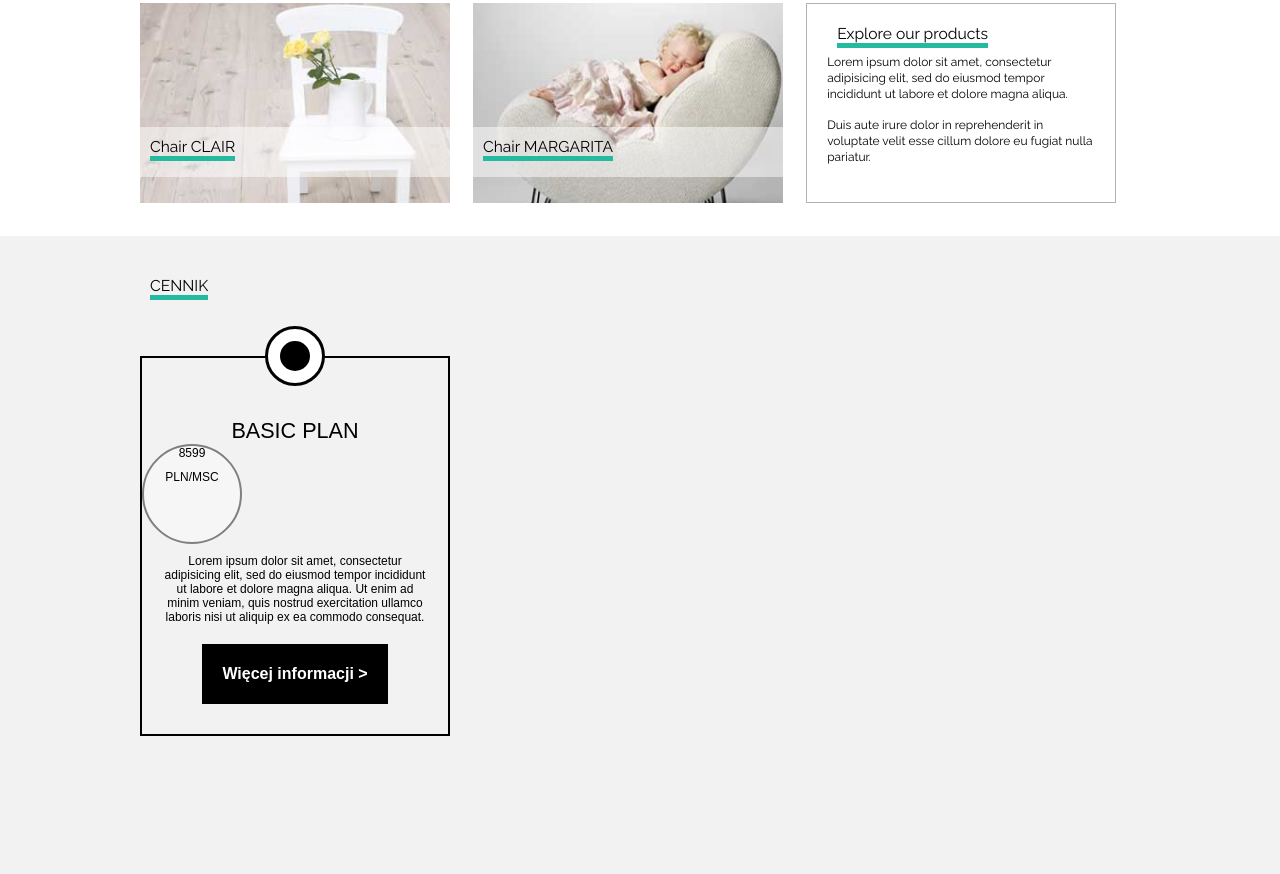
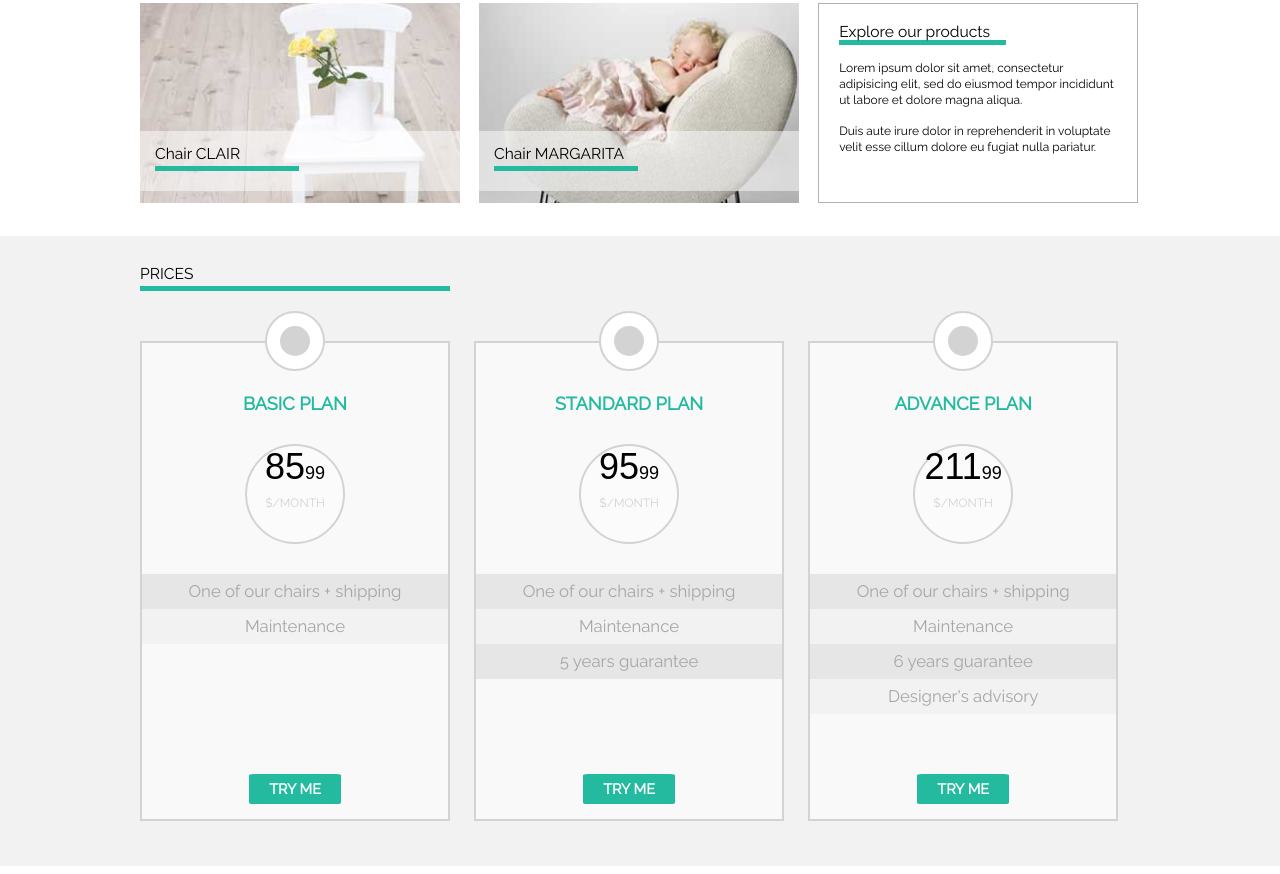
Before and after one commit to alicjaotto/sitONchair_website, a plain HTML site: page index.html in a window 1280 px wide. Shown: the part 417-1291 px from the top of the page. Drawn offline with Linux system fonts and the light colour scheme.

Commit message:
almost finished offer section and started contact form

```diff
--- a/css/style.css
+++ b/css/style.css
@@ -55,7 +55,7 @@ header, footer, section {
 
 .description {
     width: 100%;
-    height: 50px;
+    height: 60px;
     position: absolute;
     background-color: rgba(255,255,255, 0.5);
     margin-top: 40%;
@@ -63,11 +63,10 @@ header, footer, section {
 
 .description_titles {
     border-bottom: 5px solid #24ba9f;
-    font-size: 1.3em;
-    line-height: 40px;
-    margin: 15px 0 25px 10px;
+    font-size: 1.3rem;
+    line-height: 25px;
+    margin: 10px 0 0 15px;
     font-weight: 500;
-
 }
 /* HEADER */
 
@@ -151,9 +150,9 @@ nav ul.submenu span:after {
 
 /* SECTION SLIDER */
 #slider {
-  background: -moz-linear-gradient(top, rgba(0,0,0,0) 0%, rgba(0,0,0,0) 73%, rgba(0,0,0,0) 75%, rgba(0,0,0,0.23) 100%); /* FF3.6-15 */
-  background: -webkit-linear-gradient(top, rgba(0,0,0,0) 0%,rgba(0,0,0,0) 73%,rgba(0,0,0,0) 75%,rgba(0,0,0,0.23) 100%); /* Chrome10-25,Safari5.1-6 */
-  background: linear-gradient(to bottom, rgba(0,0,0,0) 0%,rgba(0,0,0,0) 73%,rgba(0,0,0,0) 75%,rgba(0,0,0,0.23) 100%); /* W3C, IE10+, FF16+, Chrome26+, Opera12+, Safari7+ */
+  background: -moz-linear-gradient(top, rgba(0,0,0,0) 0%, rgba(0,0,0,0) 73%, rgba(0,0,0,0) 75%, rgba(0,0,0,0.15) 100%); /* FF3.6-15 */
+  background: -webkit-linear-gradient(top, rgba(0,0,0,0) 0%,rgba(0,0,0,0) 73%,rgba(0,0,0,0) 75%,rgba(0,0,0,0.15) 100%); /* Chrome10-25,Safari5.1-6 */
+  background: linear-gradient(to bottom, rgba(0,0,0,0) 0%,rgba(0,0,0,0) 73%,rgba(0,0,0,0) 75%,rgba(0,0,0,0.15) 100%); /* W3C, IE10+, FF16+, Chrome26+, Opera12+, Safari7+ */
   filter: progid:DXImageTransform.Microsoft.gradient( startColorstr='#00000000', endColorstr='#3b000000',GradientType=0 ); /* IE6-9 */
 
 }
@@ -216,13 +215,18 @@ nav ul.submenu span:after {
 }
 /* SECTION PRODUCTS */
 
+
 .product_img_box {
-    width: 31%;
+    width: 32%;
     height: 200px;
     position: relative;
     /*position: absolute;*/
     display: inline-block;
-    margin: 30px 20px 30px 0;
+    margin: 30px 16px 30px 0;
+}
+
+.product_img_box p{
+    width: 45%;
 }
 
 .first_img, .second_img {
@@ -241,7 +245,7 @@ nav ul.submenu span:after {
 .product_frame {
     border: 1px solid;
     border-color: rgba(0,0,0,0.3);
-    width: 31%;
+    width: 32%;
     height: 200px;
     display: inline-block;
     margin: 30px 0 30px 0;
@@ -249,55 +253,83 @@ nav ul.submenu span:after {
     vertical-align: top;
 }
 
+
+.product_frame .description_titles {
+    width: 60%;
+    margin-left: 0;
+}
+
 .product_frame p {
     line-height: 16px;
     margin-bottom: 15px;
+}
 
-}
 
 /* SECTION OFFER */
 
 #offer {
-    background-color: #f2f2f2;
-    height: 800px;
-    padding-top: 30px;
+    background-color: hsl(0, 0%, 95%);
+    height: 630px;
+    padding-top: 15px;
     padding-bottom: 30px;
 }
 
+#offer .description_titles {
+    width: 31%;
+    margin-left: 0;
+}
 /* wrappery*/
+.offer_box {
+    width:31%;
+    height: auto;
+    display: inline-block;
+    margin-right: 21px;
+}
+
+
+
 .wrapper {
-  width: 31%;
-  height: 380px;
+  width: 100%;
+  height: 480px;
   position: relative;
-  position: absolute;
-  border: 2px solid black;
+  border: 2px solid lightgrey;
   margin-top: 50px;
   margin-bottom: 50px;
   text-align: center;
-  font-family: sans-serif;
-  display: inline-block;
+  background-color: hsl(0, 0%, 97.5%);
+  vertical-align: baseline;
+  /*rgba(255,255,255, 0.25);*/
+}
+
+.wrapper:hover {
+    border: 2px solid #24ba9f;
+    background-color: #24ba9f;
 
 }
 
 .circleEmpty {
   width: 60px;
   height: 60px;
-  border: 3px solid black;
+  border: 2px solid lightgrey;
   border-radius: 50%;
   position: relative;
   position:absolute;
   background-color: white;
   margin: auto;
-  top: -380px;
+  top: -480px;
   bottom: 0;
   left: 0;
   right: 0;
+}
+.cirleEmpty:hover {
+    border: 2px solid #24ba9f;
+    background-color: #24ba9f;
 }
 
 .circleFull {
   width: 30px;
   height: 30px;
-  background-color: black;
+  background-color: lightgray;
   border-radius: 50%;
   margin: auto;
   top: 0;
@@ -307,41 +339,93 @@ nav ul.submenu span:after {
   position: absolute;
 }
 
-.wrapper h1 {
+.wrapper h3 {
   text-transform: uppercase;
-  font-size: 1.8em;
-  font-weight: 300;
-  margin-top: 60px;
+  font-size: 1.5rem;
+  font-weight: 600;
+  margin-top: 50px;
+  margin-bottom: 30px;
+  color: #24ba9f;
 }
 
 .circle_price {
-    border: 2px solid grey;
+    border: 2px solid lightgrey;
     border-radius: 50%;
     height: 100px;
     width: 100px;
     background-color: rgba(255,255,255, 0.3);
+    /*position: absolute;*/
+    margin: 0 auto;
+}
+
+.circle_price p {
+    color: lightgrey;
+    font-size: 1rem;
+    text-transform: uppercase;
 }
 
 .wrapper p {
-  box-sizing: border-box;
-  padding-left: 20px;
-  padding-right: 20px;
-  padding-top: 10px;
-  padding-bottom: 20px;
-  font-weight: 200;
+    width: 100%;
+    line-height: 30px;
+    font-size: 1rem;
+    color: lightgrey;
 }
 
 .wrapper a {
-  display: inline-block;
-  background-color: black;
-  padding: 0 20px;
-  color: white;
-  height: 60px;
-  line-height: 60px;
-  font-size: 16px;
-  text-decoration: none;
-  font-weight: bold;
+    display: inline-block;
+    background-color: #24ba9f;
+    padding: 0 20px;
+    color: white;
+    height: 30px;
+    line-height: 30px;
+    font-size: 1.2rem;
+    text-decoration: none;
+    font-weight: bold;
+    border-radius: 5%;
+    position: absolute;
+    right: 35%;
+    bottom: 15px;
 }
 
+.wrapper ul {
+    margin-top: 30px;
+    position: absolute;
+    width:100%;
+}
 
-/* SECTION */
+.wrapper ul li {
+    line-height: 35px;
+    font-size: 1.4rem;
+    color: #a6a6a6;
+    text-align: center;
+    background-color: #f2f2f2;
+}
+
+.wrapper ul li:nth-of-type(2n+1) {
+    background-color: #e6e6e6;
+}
+.text_big {
+    font-size: 3rem;
+    font-family: Arial;
+    padding-top: 20px;
+}
+
+sub {
+    font-size: 1.5rem;
+}
+/* SECTION contact*/
+#contact {
+    width: 100%;
+    background-color: white;
+    padding-top: 15px;
+    height: 650px;
+}
+
+#contact .description_titles {
+    width: 31%;
+    margin-left: 0;
+}
+
+form>div {
+    display: inline-block;
+}
--- a/index.html
+++ b/index.html
@@ -64,17 +64,17 @@
 
             <div class="product_img_box first_img">
                 <div class="description">
-                    <span class="description_titles">Chair CLAIR</span>
+                    <p class="description_titles">Chair CLAIR</p>
                 </div>
             </div>
 
             <div class="product_img_box second_img">
                 <div class="description">
-                    <span class="description_titles">Chair MARGARITA</span>
+                    <p class="description_titles">Chair MARGARITA</p>
                 </div>
             </div>
             <div class="product_frame">
-                <span class="description_titles">Explore our products</span>
+                <p class="description_titles">Explore our products</p>
                 <p>Lorem ipsum dolor sit amet, consectetur adipisicing elit, sed do eiusmod tempor incididunt ut labore et dolore magna aliqua.
                 </p>
                 <p>Duis aute irure dolor in reprehenderit in voluptate velit esse cillum dolore eu fugiat nulla pariatur.
@@ -86,29 +86,88 @@
 
     <section id="offer">
         <div class="container">
-            <div>
-                <span class="description_titles">CENNIK</span>
+            <p class="description_titles">PRICES</p>
+            <div class="offer_box">
+                <div class="wrapper">
+                    <div class="circleEmpty">
+                        <div class="circleFull">
+                        </div>
+                    </div>
+                    <h3>basic plan</h3>
+                    <div class="circle_price">
+                        <span class="text_big">85<sub>99</sub></span>
+                        <p>$/month</p>
+                    </div>
+                    <ul>
+                        <li>One of our chairs + shipping</li>
+                        <li>Maintenance</li>
+                    </ul>
+
+                    <a href="http://google.com" target="blank" title="zobacz więcej informacji">TRY ME</a>
+                </div>
             </div>
-            <div class="wrapper">
-                <div class="circleEmpty">
-                    <div class="circleFull">
+
+
+            <div class="offer_box">
+                <div class="wrapper">
+                    <div class="circleEmpty">
+                        <div class="circleFull">
+                        </div>
                     </div>
+                    <h3>standard plan</h3>
+                    <div class="circle_price">
+                        <span class="text_big">95<sub>99</sub></span>
+                        <p>$/month</p>
+                    </div>
+                    <ul>
+                        <li>One of our chairs + shipping</li>
+                        <li>Maintenance</li>
+                        <li>5 years guarantee</li>
+                    </ul>
+
+                    <a href="http://google.com" target="blank" title="zobacz więcej informacji">TRY ME</a>
                 </div>
-                <h1>basic plan</h1>
-                <div class="circle_price">
-                    <span class="">85<span class="">99</span></span>
-                    <p>PLN/MSC</p>
+            </div>
+
+            <div class="offer_box">
+                <div class="wrapper">
+                    <div class="circleEmpty">
+                        <div class="circleFull">
+                        </div>
+                    </div>
+                    <h3>advance plan</h3>
+                    <div class="circle_price">
+                        <span class="text_big">211<sub>99</sub></span>
+                        <p>$/month</p>
+                    </div>
+                    <ul>
+                        <li>One of our chairs + shipping</li>
+                        <li>Maintenance</li>
+                        <li>6 years guarantee</li>
+                        <li>Designer's advisory</li>
+                    </ul>
+                    <a href="http://google.com" target="blank" title="zobacz więcej informacji">TRY ME</a>
                 </div>
-                    <p>
-                        Lorem ipsum dolor sit amet, consectetur adipisicing elit, sed do eiusmod tempor incididunt ut labore et dolore magna aliqua. Ut enim ad minim veniam, quis nostrud exercitation ullamco laboris nisi ut aliquip ex ea commodo consequat.
-                    </p>
-                <a href="http://google.com" target="blank" title="zobacz więcej informacji">Więcej informacji ></a>
             </div>
-        </div>
+
+
     </section>
 
     <section id="contact">
-      <div class="container">
+        <div class="container">
+            <p class="description_titles">CONTACT FORM</p>
+            <form>
+                <div>
+                <input type="text" name="your name" placeholder="name"><br>
+                <input type="email" name="your email address" placeholder="email"><br>
+                <textarea name="your message"rows="10" cols="24" placeholder="message"></textarea>
+                </div>
+                <div>
+                <input type="checkbox">I agree for terms and conditions
+                <input type="submit" value="Submit">
+                </div>
+            </form>
+
 
       </div>
     </section>
```
